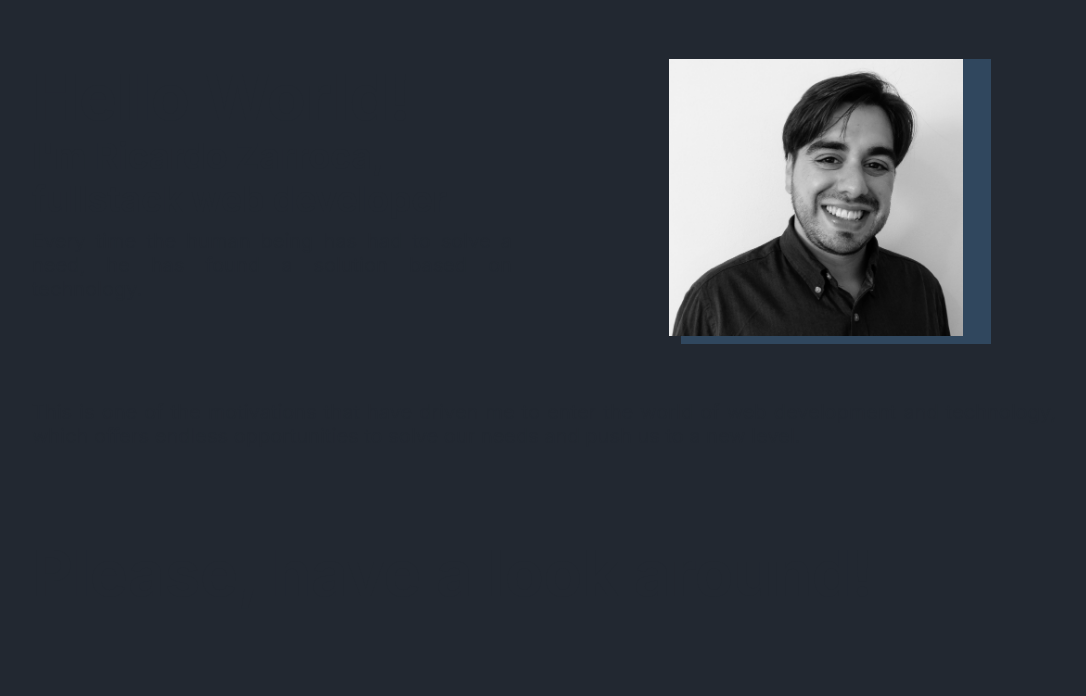
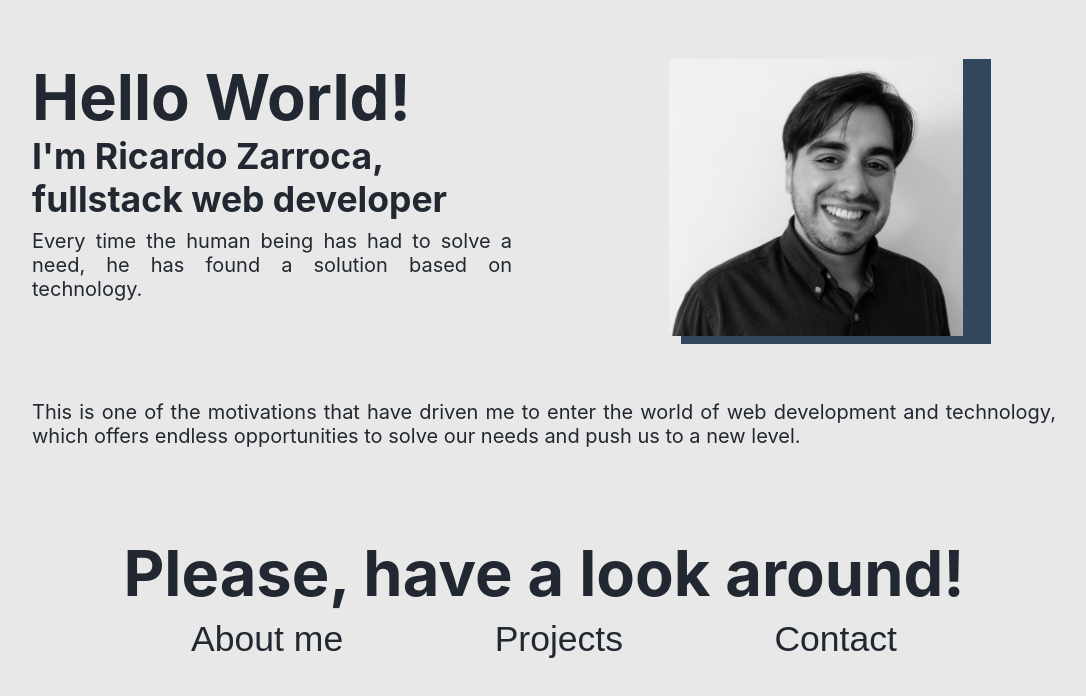
Before and after one commit to rzarroca/portfolio, a React (Create React App) app: page / in a window 1280 px wide. Shown: the top 696 px of the page, without its empty margins (96-1182 px from the left). Built offline with nearby package versions, Linux system fonts and the light colour scheme.

Commit message:
Page LandingPage: Links created with CSS

```diff
--- a/src/components/Link/Link.js
+++ b/src/components/Link/Link.js
@@ -1,6 +1,6 @@
 import './links.css'
 
-export function Link ({ children = 'Place Link', href, ...props }) {
+export function Link ({ children = 'New Link', href, ...props }) {
   return (
     <a href={href || '#'} className='link link-io' {...props}>{children}</a>
   )
--- a/src/pages/landingPage/Ladingpage.js
+++ b/src/pages/landingPage/Ladingpage.js
@@ -1,19 +1,24 @@
 import './landingPage.css'
-import { FullPage } from '../../components/FullPage/FullPage'
+import { FullPage } from 'components/FullPage/FullPage'
 import { Summary } from 'components/Summary/Summary'
+import { Link } from 'components/Link/Link'
 
 export function LadingPage () {
   return (
-    <FullPage primary>
+    <FullPage background='clear'>
       <div className='landingPage'>
         <Summary />
-        <article>
-          <header>
+        <article className='pagesLinks'>
+          <header className='pagesLinks-header'>
             <h1>Please, have a look around!</h1>
-            <nav>
-              <ul />
-            </nav>
           </header>
+          <nav>
+            <ul className='pagesLinks-links'>
+              <li><Link>About me</Link></li>
+              <li><Link>Projects</Link></li>
+              <li><Link>Contact</Link></li>
+            </ul>
+          </nav>
         </article>
       </div>
 
--- a/src/pages/landingPage/landingPage.css
+++ b/src/pages/landingPage/landingPage.css
@@ -8,3 +8,36 @@
     grid-template-rows: minmax(0, 1.75fr) minmax(0, 1fr);
     gap: 5vw;
 }
+
+.pagesLinks {
+    max-width: 900px;
+    justify-self: center;
+
+    display: flex;
+    flex-direction: column;
+
+    gap: 1vh;
+
+}
+
+.pagesLinks-header {
+    display: grid;
+    place-items: center;
+    text-align: center;
+}
+
+.pagesLinks-links {
+    display: flex;
+    justify-content: space-around;
+    list-style-type: none;
+    gap: 2vh;
+
+}
+
+@media (max-width: 760px) {
+    .pagesLinks-links {
+        flex-direction: column;
+        align-items: center;
+
+    }
+  }
```
Also changed, not shown: 1 other file (tests, documents, lock files or other folders).
